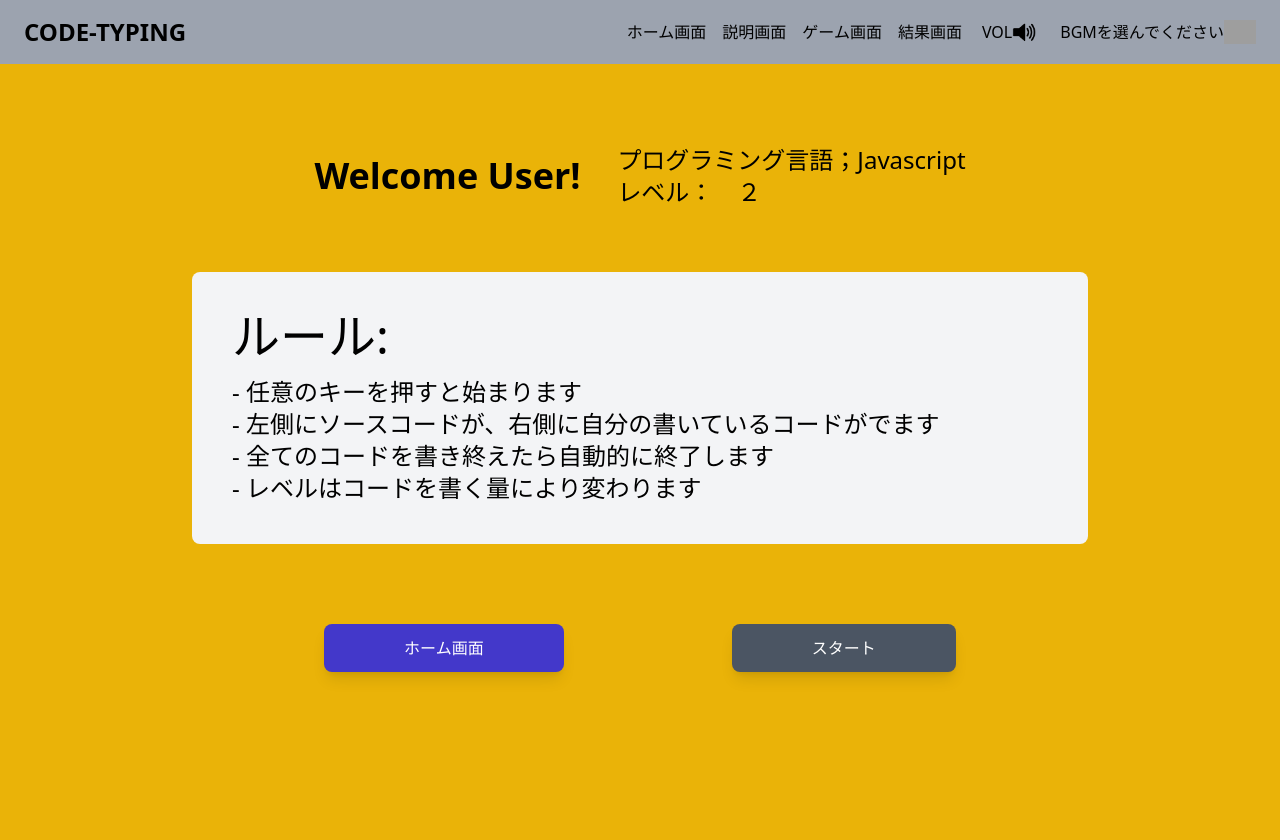
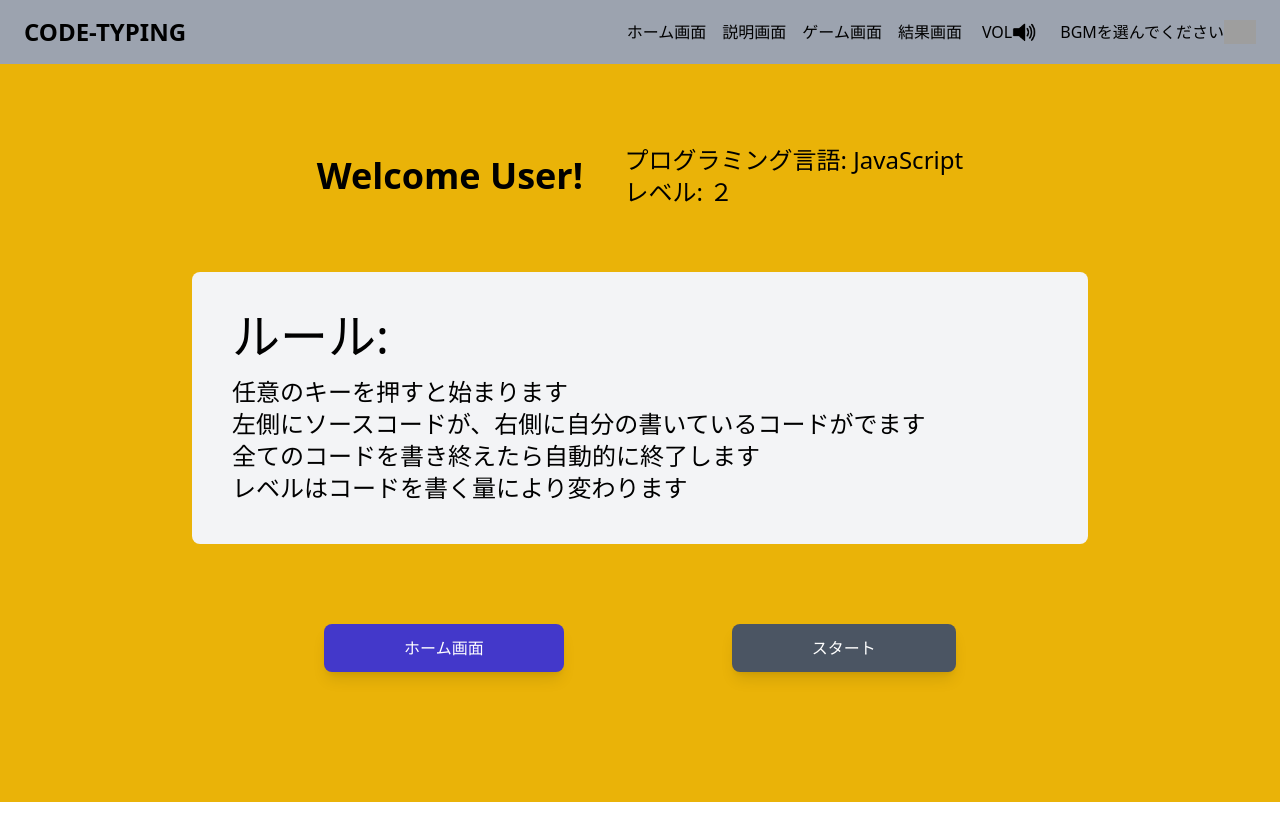
Before and after one commit to recursion-team-o/typing-game, a Vue app: page /about in a window 1280 px wide. Shown: the top 840 px of the page. After the commit the page ends 802 px from the top, so only its background shows below. Built offline with nearby package versions, Linux system fonts and the light colour scheme; grey boxes are pictures that could not be loaded.

Commit message:
#5 1:コロンに修正 2:全角を半角に変換 3: スタイルの各値の後にセミコロンを追加　4: headerの高さをマイナス 5: liに変更 6:javascript からJavaScriptに変更

```diff
--- a/src/views/AboutView.vue
+++ b/src/views/AboutView.vue
@@ -14,21 +14,21 @@ import HeaderAll from "@/components/HeaderAll.vue";
         <div class="font-bold text-4xl">Welcome User!</div>
         <!--言語とレベルが縦並びなのでさらに箱を一つ加える-->
         <div>
-          <div class="text-2xl px-0">プログラミング言語；Javascript</div>
-          <div class="text-2xl px-0">レベル：　２</div>
+          <div class="text-2xl px-0">プログラミング言語: JavaScript</div>
+          <div class="text-2xl px-0">レベル: ２</div>
         </div>
       </div>
     </div>
 
     <!--ルール説明のための箱-->
     <div class="justify-center mt-6 items-center flex">
-      <div class="rulebox rounded-lg  p-10  bg-gray-100">
-        <p class="text-5xl pb-4">ルール:</p>
-        <p class="text-2xl"> -   任意のキーを押すと始まります</p>
-        <p class="text-2xl"> -   左側にソースコードが、右側に自分の書いているコードがでます</p>
-        <p class="text-2xl"> -   全てのコードを書き終えたら自動的に終了します</p>
-        <p class="text-2xl"> -   レベルはコードを書く量により変わります</p>
-      </div>
+      <ol class="rulebox rounded-lg  p-10  bg-gray-100">
+        <li class="text-5xl pb-4">ルール:</li>
+        <li class="text-2xl"> 任意のキーを押すと始まります</li>
+        <li class="text-2xl"> 左側にソースコードが、右側に自分の書いているコードがでます</li>
+        <li class="text-2xl"> 全てのコードを書き終えたら自動的に終了します</li>
+        <li class="text-2xl"> レベルはコードを書く量により変わります</li>
+      </ol>
     </div>
 
     <!--「メインに戻る」と「スタート」のボタンを格納-->
@@ -44,19 +44,19 @@ import HeaderAll from "@/components/HeaderAll.vue";
 
 <style>
 .box{
-  height: 100vh;
+  height: 92.2vh;
   width: 100%;
 }
 
 .welcomebox{
-  width: 60%
+  width: 60%;
 }
 
 .rulebox{
-  width: 70%
+  width: 70%;
 }
 
 .buttonbox{
-  width:800px
+  width:800px;
 }
 </style>
```
